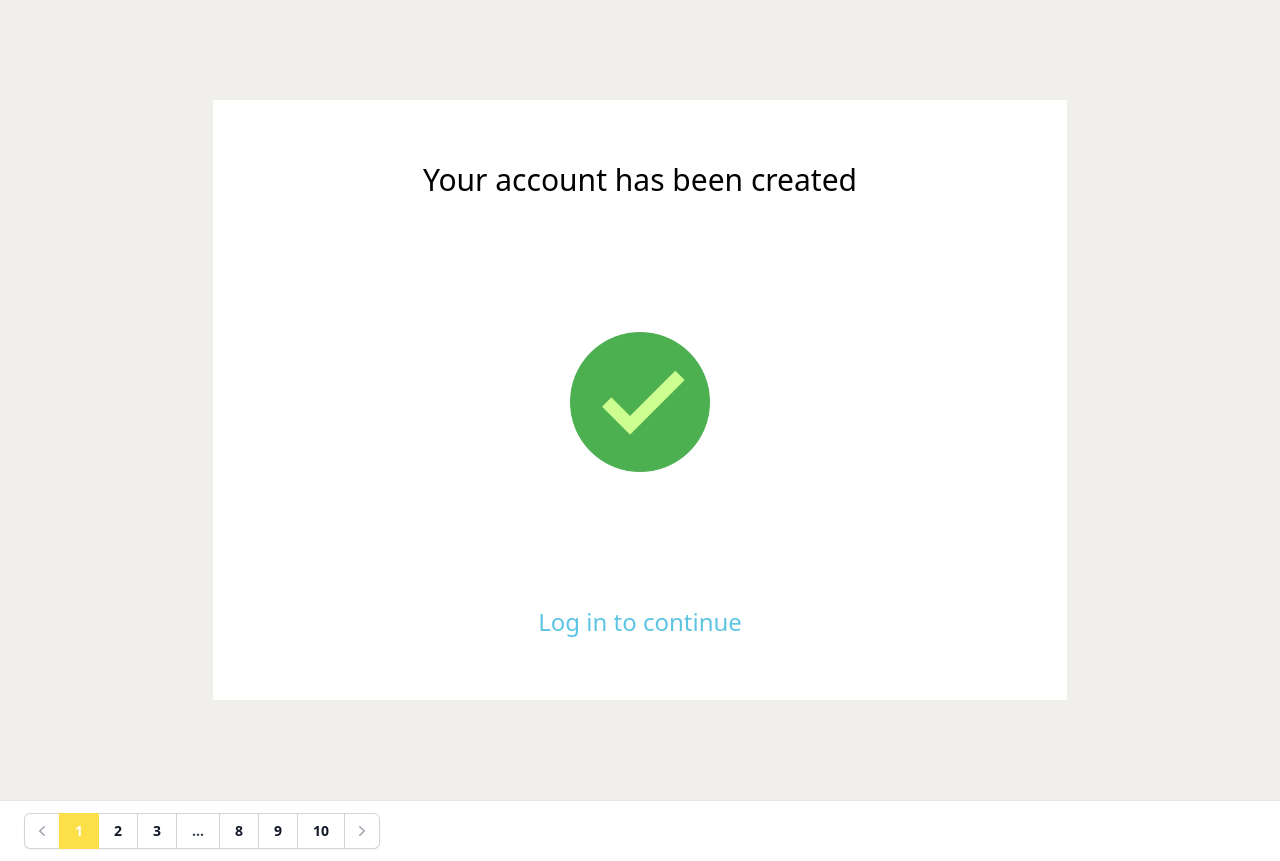
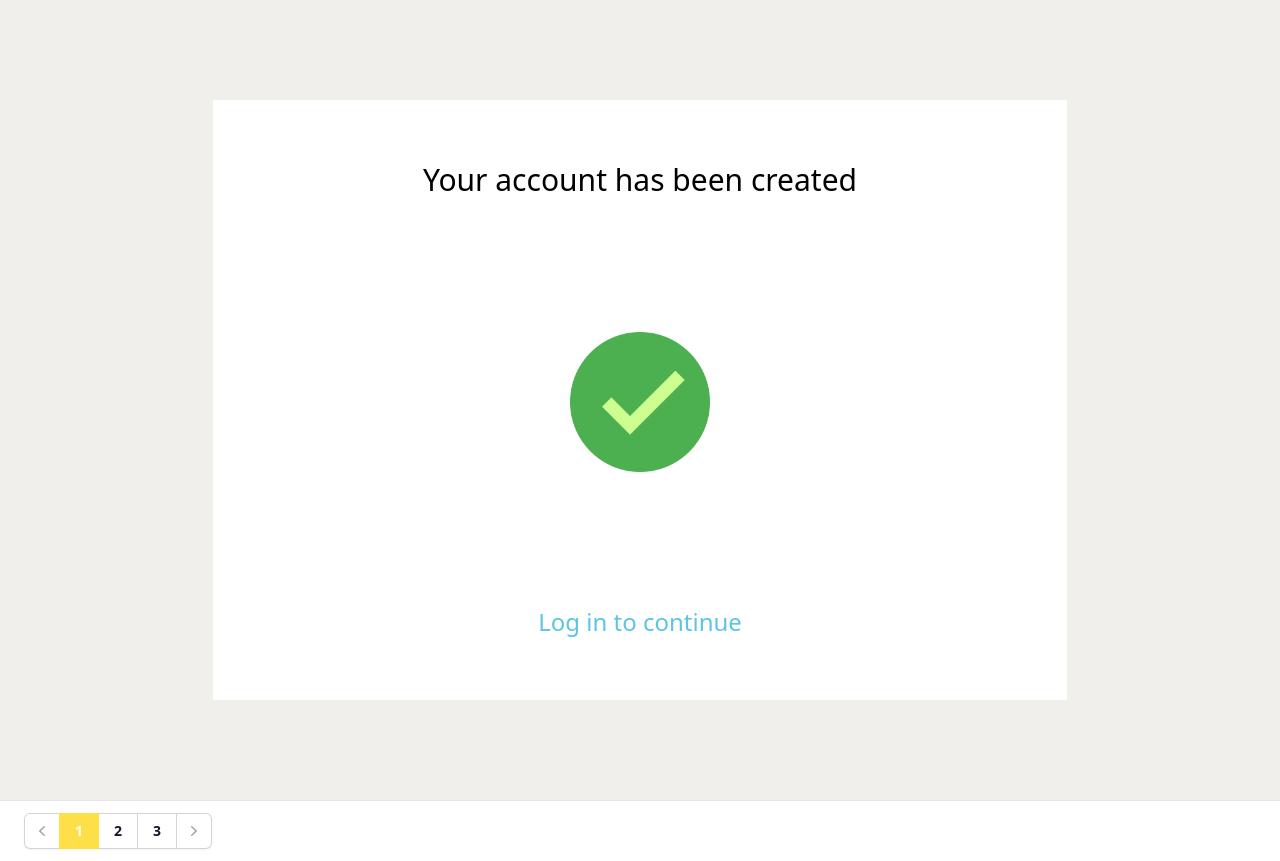
Before and after one commit to adatechschool/projet_collectif_vente_de_meubles-team_vinma, a React (Create React App) app in the folder front/: page /confirmation in a window 1280 px wide. Built offline with nearby package versions, Linux system fonts and the light colour scheme; no server answers; the HTML template or start-up script is replaced by a standard one.

Commit message:
pagination 3 pages max

```diff
--- a/front/src/components/Pagination.jsx
+++ b/front/src/components/Pagination.jsx
@@ -54,27 +54,6 @@ function Pagination() {
             >
               3
             </a>
-            <span className="relative inline-flex items-center px-4 py-2 text-sm font-semibold text-gray-700 ring-1 ring-inset ring-gray-300 focus:outline-offset-0">
-              ...
-            </span>
-            <a
-              href="#"
-              className="relative hidden items-center px-4 py-2 text-sm font-semibold text-gray-900 ring-1 ring-inset ring-gray-300 hover:bg-gray-50 focus:z-20 focus:outline-offset-0 md:inline-flex"
-            >
-              8
-            </a>
-            <a
-              href="#"
-              className="relative inline-flex items-center px-4 py-2 text-sm font-semibold text-gray-900 ring-1 ring-inset ring-gray-300 hover:bg-gray-50 focus:z-20 focus:outline-offset-0"
-            >
-              9
-            </a>
-            <a
-              href="#"
-              className="relative inline-flex items-center px-4 py-2 text-sm font-semibold text-gray-900 ring-1 ring-inset ring-gray-300 hover:bg-gray-50 focus:z-20 focus:outline-offset-0"
-            >
-              10
-            </a>
             <a
               href="#"
               className="relative inline-flex items-center rounded-r-md px-2 py-2 text-gray-400 ring-1 ring-inset ring-gray-300 hover:bg-gray-50 focus:z-20 focus:outline-offset-0"
```
